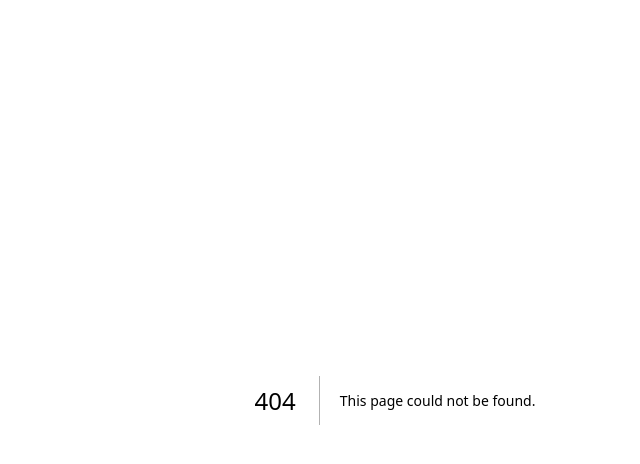
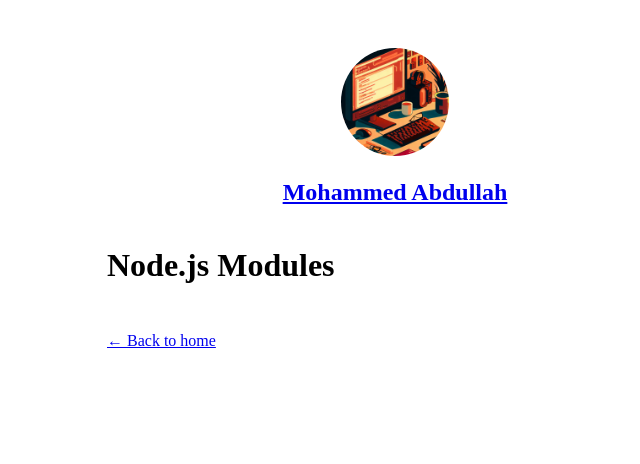
Before and after one commit to mohammed1916/nextjs-blog, a Next.js app: page /blogs/node-modules in a window 1280 px wide. Before the commit this address had no page. Shown: the top 464 px of the page, without its empty margins (245-885 px from the left). Built offline with nearby package versions, Linux system fonts and the light colour scheme.

Commit message:
add blog: node-modules

```diff
--- /dev/null
+++ b/pages/blogs/node-modules.js
@@ -0,0 +1,14 @@
+import Head from "next/head";
+import Link from "next/link";
+import Layout from "../../components/layout";
+
+export default function DarkMode() {
+    return (
+        <Layout>
+            <Head>
+                <title>Node.js Modules</title>
+            </Head>
+            <h1>Node.js Modules</h1>
+        </Layout>
+    );
+}
```
